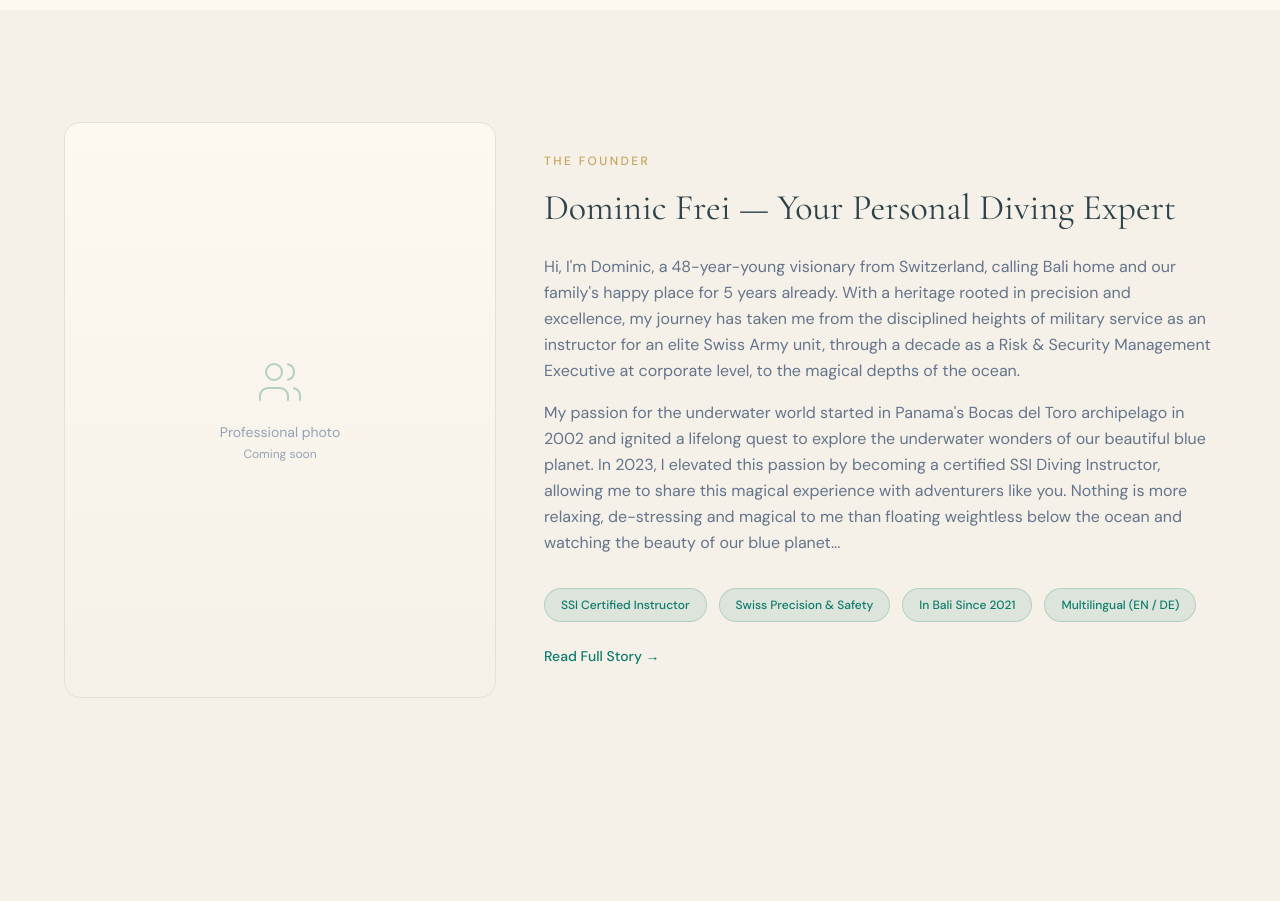
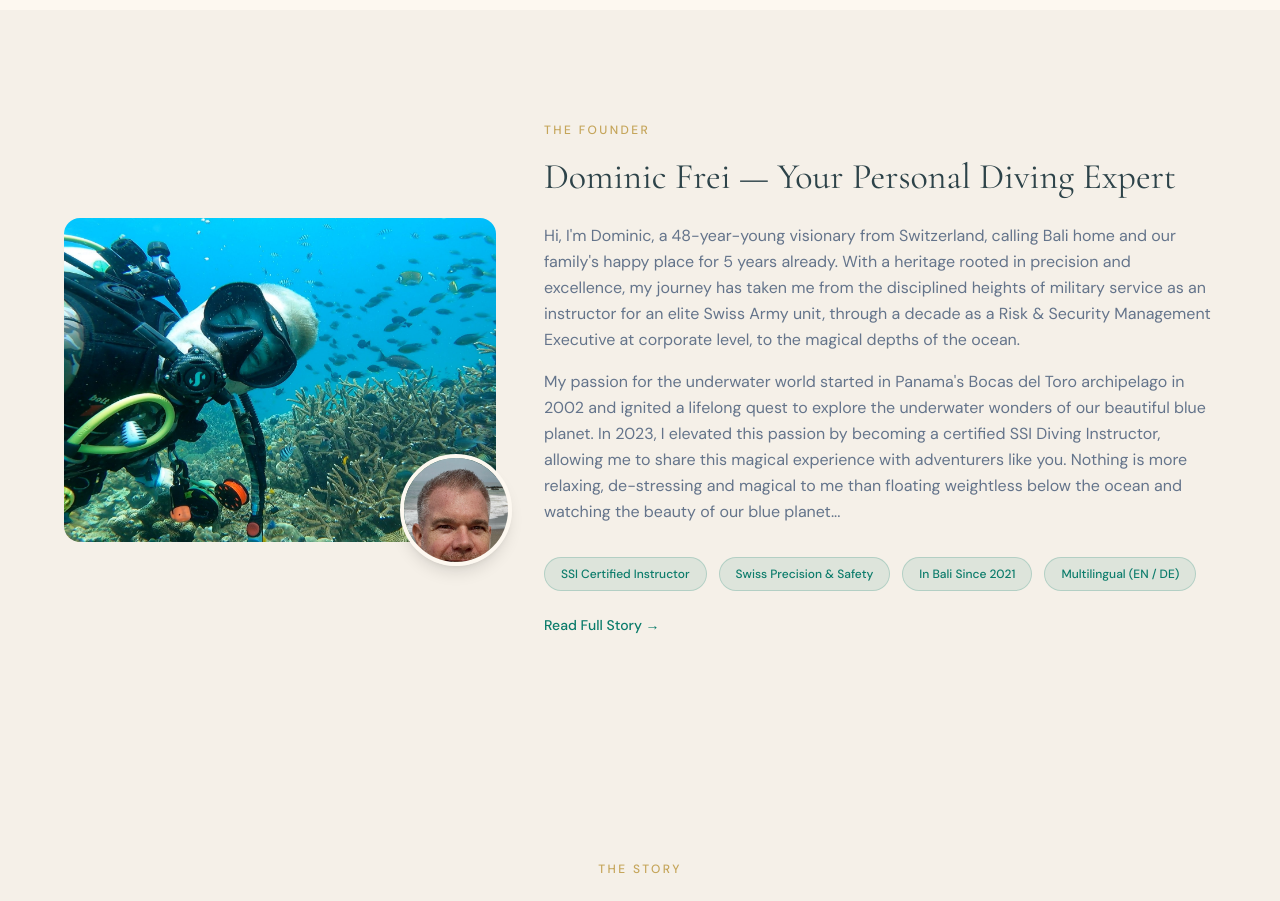
Before and after one commit to Raptor78Bali/boutique-diving-bali, a Next.js app: page /preview in a window 1280 px wide. Shown: the part 1820-2721 px from the top of the page. Built offline with nearby package versions, Linux system fonts and the light colour scheme.

Commit message:
Add founder portrait with picture-in-picture headshot to homepage and about page

```diff
--- a/src/app/about/page.tsx
+++ b/src/app/about/page.tsx
@@ -1,6 +1,7 @@
 import type { Metadata } from "next";
 import { Shield, Globe, Phone, ChevronRight, Star, ArrowRight, Award, Heart, Mountain, Anchor, Users, MapPin } from "lucide-react";
 import Link from "next/link";
+import Image from "next/image";
 import { FadeInUp, FadeIn } from "@/components/AnimatedSection";
 import JsonLd from "@/components/JsonLd";
 
@@ -153,6 +154,31 @@ export default function AboutPage() {
  <h2 className="font-heading text-3xl sm:text-4xl font-normal text-[#2D4349] text-center mb-8">
  From the Swiss Alps to the Coral Triangle
  </h2>
+
+ {/* Founder portrait with picture-in-picture headshot */}
+ <div className="relative w-full max-w-md mx-auto mb-12">
+ <div className="relative aspect-[4/3] rounded-2xl overflow-hidden">
+ <Image
+ src="/images/founder-underwater.jpg"
+ alt="Dominic Frei diving over coral reef in Bali — founder of Boutique Diving Bali"
+ fill
+ className="object-cover"
+ sizes="(max-width: 768px) 100vw, 448px"
+ quality={85}
+ />
+ </div>
+ {/* Circular headshot overlay */}
+ <div className="absolute -bottom-6 -right-4 w-28 h-28 rounded-full border-4 border-[#FDF8F0] shadow-lg overflow-hidden z-10">
+ <Image
+ src="/images/founder-headshot.jpg"
+ alt="Dominic Frei — founder of Boutique Diving Bali"
+ fill
+ className="object-cover object-top"
+ sizes="112px"
+ quality={85}
+ />
+ </div>
+ </div>
  </FadeInUp>
 
  <FadeInUp delay={0.1}>
--- a/src/app/preview/page.tsx
+++ b/src/app/preview/page.tsx
@@ -253,11 +253,27 @@ export default function Home() {
  <div className="grid grid-cols-1 lg:grid-cols-5 gap-12 items-center">
  <div className="lg:col-span-2">
  <FadeInUp>
- <div className="aspect-[3/4] rounded-2xl border border-[var(--brand-tan)] bg-gradient-to-b from-[var(--brand-cream)] to-[var(--brand-sand)] flex items-center justify-center">
- <div className="text-center px-6">
- <Users className="w-12 h-12 text-[var(--brand-teal)]/30 mx-auto mb-4" strokeWidth={1} />
- <p className="text-[var(--brand-text-muted)] text-sm font-sans">Professional photo</p>
- <p className="text-[var(--brand-text-muted)] text-xs font-sans mt-1">Coming soon</p>
+ <div className="relative w-full max-w-md mx-auto lg:mx-0">
+ <div className="relative aspect-[4/3] rounded-2xl overflow-hidden">
+ <Image
+ src="/images/founder-underwater.jpg"
+ alt="Dominic Frei diving over coral reef in Bali — founder of Boutique Diving Bali"
+ fill
+ className="object-cover"
+ sizes="(max-width: 768px) 100vw, 400px"
+ quality={85}
+ />
+ </div>
+ {/* Circular headshot overlay */}
+ <div className="absolute -bottom-6 -right-4 w-28 h-28 rounded-full border-4 border-[#FDF8F0] shadow-lg overflow-hidden z-10">
+ <Image
+ src="/images/founder-headshot.jpg"
+ alt="Dominic Frei — founder of Boutique Diving Bali"
+ fill
+ className="object-cover object-top"
+ sizes="112px"
+ quality={85}
+ />
  </div>
  </div>
  </FadeInUp>
```
Also changed, not shown: public/images/founder-headshot.jpg (added), public/images/founder-underwater.jpg (added).
